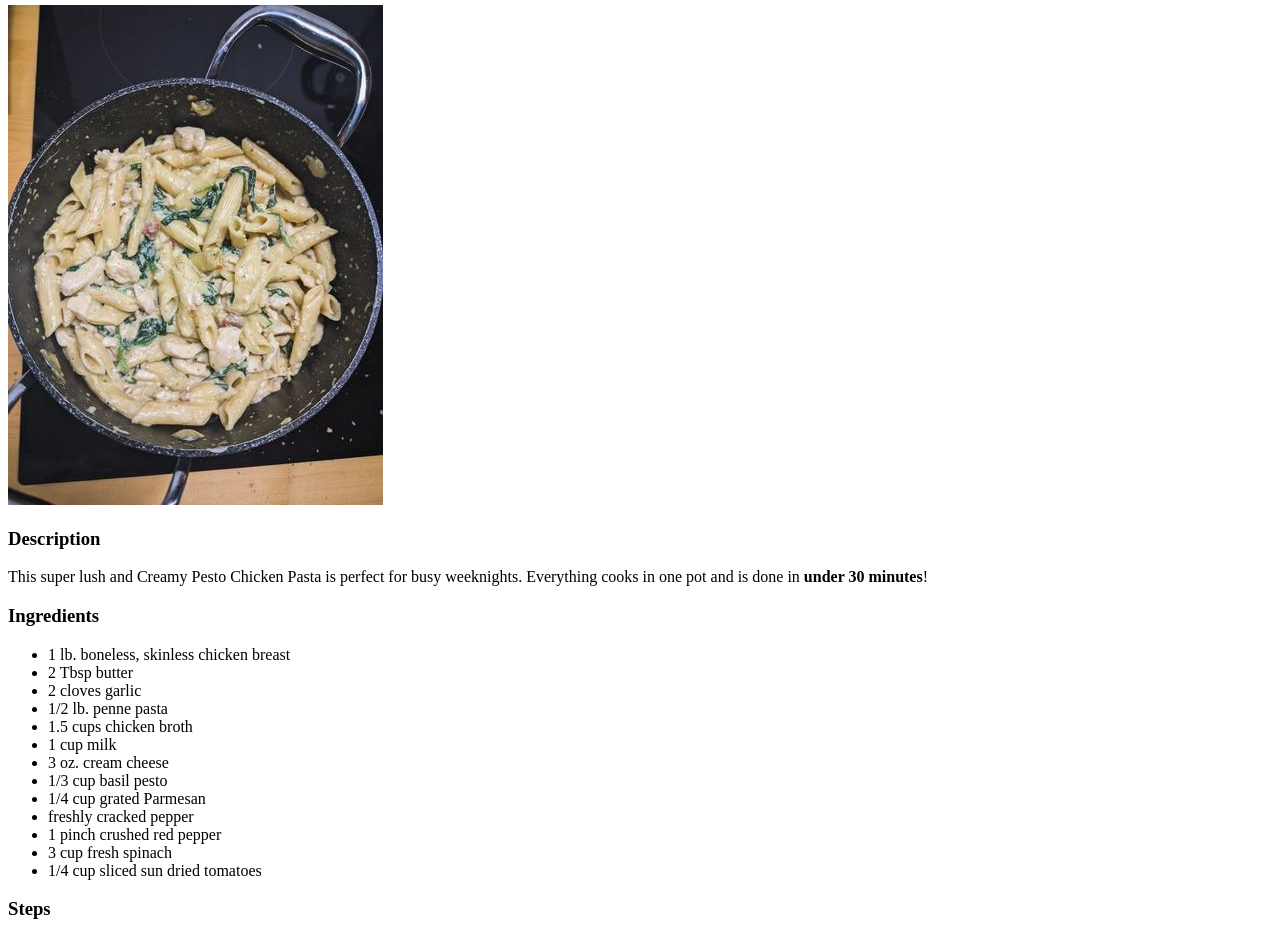
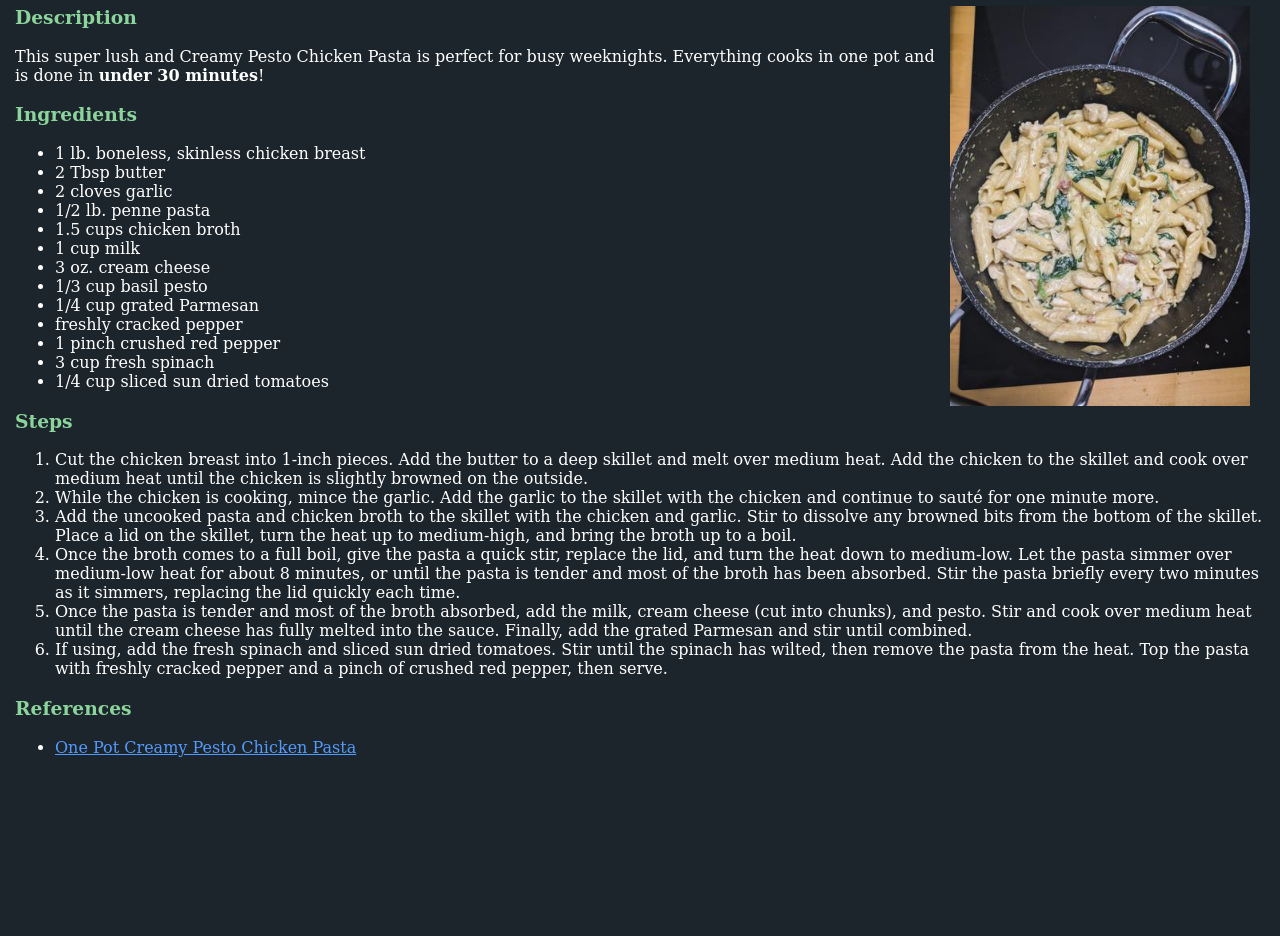
Before and after one commit to mafrib/odin-recipes, a plain HTML site: page recipes/pesto-chicken-pasta.html in a window 1280 px wide. Shown: the part 75-1011 px from the top of the page. After the commit the page ends 848 px from the top, so only its background shows below. Drawn offline with Linux system fonts and the light colour scheme.

Commit message:
Add style to recipes pages

```diff
--- a/recipes/pesto-chicken-pasta.html
+++ b/recipes/pesto-chicken-pasta.html
@@ -3,10 +3,12 @@
 <head>
   <meta charset="UTF-8">
   <title>Pesto Chicken Pasta</title>
+  <link rel="stylesheet" href="../style.css">
 </head>
 <body>
-  <h1>Pesto Chicken Pasta</h1><img src=
-  "../img/pesto-chicken-pasta.jpg" alt="Finished dish">
+  <h1 class="subtitle">Pesto Chicken Pasta</h1>
+  <img src=
+  "../img/pesto-chicken-pasta.jpg" alt="Finished dish" class="image">
   <h3>Description</h3>
   <p>This super lush and Creamy Pesto Chicken Pasta is perfect for
   busy weeknights. Everything cooks in one pot and is done in
@@ -61,7 +63,7 @@
   <ul>
     <li>
       <a href=
-      "https://www.budgetbytes.com/one-pot-creamy-pesto-chicken-pasta/">
+      "https://www.budgetbytes.com/one-pot-creamy-pesto-chicken-pasta/" class="link">
       One Pot Creamy Pesto Chicken Pasta</a>
     </li>
   </ul>
--- /dev/null
+++ b/style.css
@@ -0,0 +1,32 @@
+* {
+    background-color: #1D252C;
+    font-family: "DejaVu Serif", Helvetica, sans-serif;
+    color: #ffffff;
+}
+
+#title {
+    text-align: center;
+}
+
+.link {
+    color: #539AFC;
+}
+
+.subtitle {
+    color: #EBBF83;
+}
+
+h3 {
+    color: #8BD49C;
+}
+
+img {
+    float: right;
+    margin: 0 15px 15px 15px;
+    height: auto;
+    width: 300px;
+}
+
+body {
+    margin: 15px 15px 15px 15px;
+}
```
Also changed, not shown: index.html (+5 -4 lines), recipes/chocolate-chip-cookies.html (+3 -2 lines), recipes/guacamole.html (+3 -2 lines).
